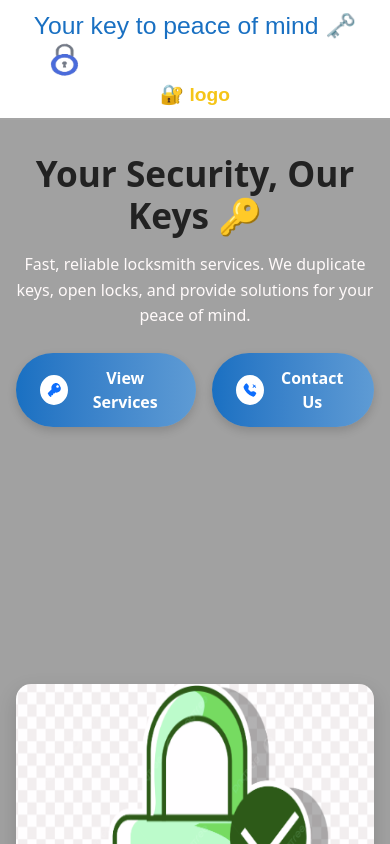
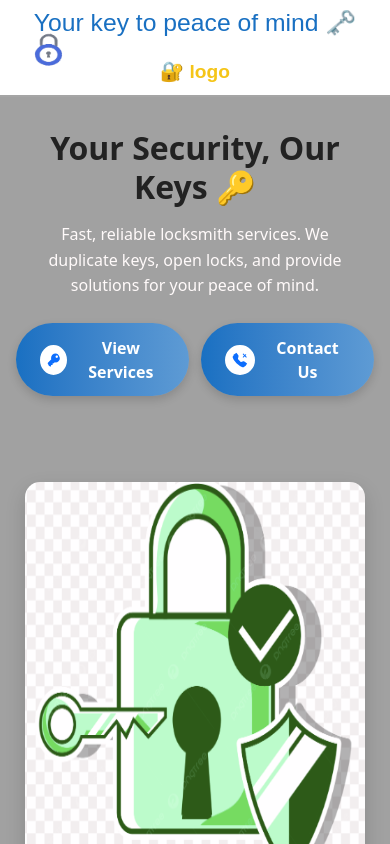
Before and after one commit to RebeMustelierTrinchet/looksmith, a React (Create React App) app: page /faq in a window 390 px wide. Shown: the top 844 px of the page. Built offline with nearby package versions, Linux system fonts and the light colour scheme.

Commit message:
mobile view update

```diff
--- a/src/component/Abaout_Us/abaut_us.module.css
+++ b/src/component/Abaout_Us/abaut_us.module.css
@@ -1,12 +1,13 @@
 .about_container {
   display: grid;
-  grid-template-columns: 1fr 1fr;
+  grid-template-columns: 1fr 1fr; /* Dos columnas en desktop */
   gap: 40px;
   align-items: center;
   padding: 60px 10%;
   background-color: rgba(46, 46, 46, 0.449);
 }
 
+/* Texto */
 .text_container {
   font-family: Arial, sans-serif;
 }
@@ -24,6 +25,7 @@
   margin-bottom: 15px;
 }
 
+/* Imagen */
 .image_container img {
   width: 100%;
   max-width: 450px;
@@ -31,7 +33,7 @@
   box-shadow: 0 6px 12px rgba(0,0,0,0.1);
 }
 
-
+/* Estilos generales de títulos y subtítulos */
 .title {
   font-size: 2.8rem;
   font-weight: 800;
@@ -39,10 +41,62 @@
   margin-bottom: 1rem;
 }
 
-
 .subtitle {
   font-size: 1.2rem;
   color: #fffafa !important;
   margin-bottom: 1.5rem;
   line-height: 1.6;
 }
+
+/* ========================= */
+/* 📱 VISTA MÓVIL (≤768px) */
+/* ========================= */
+@media (max-width: 768px) {
+  .about_container {
+    grid-template-columns: 1fr; /* Una columna en móvil */
+    padding: 40px 5%;
+    gap: 30px;
+    text-align: center;
+  }
+
+  .text_container h2 {
+    font-size: 2rem;
+  }
+
+  .text_container p {
+    font-size: 1rem;
+  }
+
+  .image_container img {
+    max-width: 80%; /* Ajusta tamaño de imagen en móvil */
+    margin: 0 auto;
+
+  }
+
+  .image_container{
+     order: -1;
+  }
+}
+
+/* ========================= */
+/* 📱 VISTA TABLET (769px – 1024px) */
+/* ========================= */
+@media (min-width: 769px) and (max-width: 1024px) {
+  .about_container {
+    grid-template-columns: 1fr 1fr; /* Mantiene dos columnas */
+    gap: 30px;
+    padding: 50px 8%;
+  }
+
+  .text_container h2 {
+    font-size: 2.4rem;
+  }
+
+  .text_container p {
+    font-size: 1.1rem;
+  }
+
+  .image_container img {
+    max-width: 90%;
+  }
+}
--- a/src/component/action/action.js
+++ b/src/component/action/action.js
@@ -64,8 +64,8 @@ export default function Action({
         </p>
       </div>
       </div>
-      <div className={styles.img}>
-        <img src={img}/>
+      <div className={styles.img_cnt}>
+        <img className={styles.img} src={img}/>
       </div>
     </section>
   );
--- a/src/component/action/action.module.css
+++ b/src/component/action/action.module.css
@@ -141,8 +141,11 @@
     text-align: center;
     padding: 0.9rem 1rem;
   }
+  .img_cnt{
+    width: 90% !important;
+  }
   .img{
-    width: 90%;
+    width: 100% !important;
 
   }
 }
--- a/src/component/hero/hero.module.css
+++ b/src/component/hero/hero.module.css
@@ -133,4 +133,63 @@
   .actions {
     justify-content: center;
   }
+  .hero{
+    min-height: 50vh;
+  }
+  .textBox{
+    max-height: 38vh;
+  }
 }
+
+
+
+/* ====================== */
+/* 📱 Mobile (≤768px) */
+/* ====================== */
+@media (max-width: 768px) {
+  .container {
+    flex-direction: column;
+    text-align: center;
+    justify-content: center;
+  }
+
+  .title {
+    font-size: 2rem;
+  }
+
+  .subtitle {
+    font-size: 1rem;
+    padding: 0 1rem;
+  }
+
+  .actions {
+    justify-content: center;
+    gap: 0.8rem;
+  }
+
+  .cta {
+    width: 100%;   /* 🔹 Botones ocupan todo el ancho en móvil */
+    max-width: 280px;
+  }
+
+  .image {
+    max-width: 95%;
+  }
+}
+
+/* ====================== */
+/* 📱 Tablet (769px–1024px) */
+/* ====================== */
+@media (min-width: 769px) and (max-width: 1024px) {
+  .title {
+    font-size: 2.4rem;
+  }
+
+  .subtitle {
+    font-size: 1.1rem;
+  }
+
+  .image {
+    max-width: 90%;
+  }
+}
--- a/src/component/politics/politics.module.css
+++ b/src/component/politics/politics.module.css
@@ -1,13 +1,13 @@
 .about_container {
   display: grid;
-  grid-template-columns: 1fr 1fr;
+  grid-template-columns: 1fr 1fr; /* Dos columnas en desktop */
   gap: 40px;
-  align-items: center;
+  align-items: start;
   padding: 60px 10%;
   background-color: rgba(46, 46, 46, 0.449);
-  /* border-top: 3px solid black; */
 }
 
+/* Texto */
 .text_container {
   font-family: Arial, sans-serif;
 }
@@ -18,20 +18,26 @@
   color: #222;
 }
 
+.text_container h3 {
+  font-size: 1.4rem;
+  color: #222;
+  font-weight: 600;
+  margin-top: 20px;
+  margin-bottom: 10px;
+}
+
 .text_container p {
   font-size: 1.1rem;
   line-height: 1.6;
-  color: #555;
+  color: #fffafa;
   margin-bottom: 15px;
 }
 
-.image_container img {
-  width: 100%;
-  max-width: 450px;
-  border-radius: 12px;
-  box-shadow: 0 6px 12px rgba(0,0,0,0.1);
+.texts {
+  font-size: 1.2rem;
+  color: white !important;
+  margin-bottom: 1.7rem;
 }
-
 
 .title {
   font-size: 2.8rem;
@@ -40,18 +46,70 @@
   margin-bottom: 1rem;
 }
 
-
-.subtitle {
-  font-size: 1.2rem;
-  color: black !important;
-  /* margin-bottom: 1.5rem; */
-  font-weight: 600;
-  line-height: 0.5;
+/* Imagen */
+.image_container img {
+  width: 100%;
+  max-width: 450px;
+  border-radius: 12px;
+  box-shadow: 0 6px 12px rgba(0,0,0,0.1);
 }
 
-.texts {
-  font-size: 1.2rem;
-  color: white !important;
-  margin-bottom: 1.7rem;
-  /* line-height: 0.5; */
+/* ========================= */
+/* 📱 Mobile (≤768px) */
+/* ========================= */
+@media (max-width: 768px) {
+  .about_container {
+    grid-template-columns: 1fr; /* Una columna */
+    padding: 40px 5%;
+    gap: 30px;
+    text-align: center;
+  }
+
+  .text_container h2 {
+    font-size: 2rem;
+  }
+
+  .text_container h3 {
+    font-size: 1.2rem;
+    margin-top: 15px;
+    margin-bottom: 8px;
+  }
+
+  .text_container p,
+  .texts {
+    font-size: 1rem;
+  }
+
+  .image_container img {
+    max-width: 80%;
+    margin: 0 auto;
+  }
 }
+
+/* ========================= */
+/* 📱 Tablet (769px – 1024px) */
+/* ========================= */
+@media (min-width: 769px) and (max-width: 1024px) {
+  .about_container {
+    grid-template-columns: 1fr 1fr;
+    gap: 30px;
+    padding: 50px 8%;
+  }
+
+  .text_container h2 {
+    font-size: 2.4rem;
+  }
+
+  .text_container h3 {
+    font-size: 1.3rem;
+  }
+
+  .text_container p,
+  .texts {
+    font-size: 1.1rem;
+  }
+
+  .image_container img {
+    max-width: 90%;
+  }
+}
--- a/src/component/testimonials/testimonials.js
+++ b/src/component/testimonials/testimonials.js
@@ -25,6 +25,20 @@ export default function Testimonials() {
         spaceBetween={30}
         pagination={{ clickable: true }}
         modules={[Pagination]}
+        breakpoints={{
+          '@0.00': {
+            slidesPerView: 1,
+            spaceBetween: 10,
+          },
+          '@0.75': {
+            slidesPerView: 2,
+            spaceBetween: 20,
+          },
+          '@1.00': {
+            slidesPerView: 3,
+            spaceBetween: 30,
+          },
+        }}
         className={styles.mySwiper}
       >
         {testimonials.map((t, index) => (
--- a/src/pages/navbar/navbar.module.css
+++ b/src/pages/navbar/navbar.module.css
@@ -1,4 +1,5 @@
 @import "./../../component/colors.module.css";
+
 .navbar {
   display: flex;
   align-items: center;
@@ -10,16 +11,18 @@
   position: relative;
   z-index: 1000;
   font-family: "Poppins", sans-serif;
+  flex-wrap: wrap;
 }
 
-/* Botón candado */
+/* Botón candado (fijo en pantalla) */
 .lockButton {
   background: transparent;
   border: none;
   cursor: pointer;
   z-index: 1100;
-
   position: fixed;
+  top: 13px;  /* 🔹 Ajusta según quieras */
+  left: 20px; /* 🔹 En móvil lo mandamos abajo */
 }
 
 .lockButton img {
@@ -37,7 +40,8 @@
   position: fixed;
   top: 0;
   left: -260px;
-  width: 200px;
+  width: 220px;
+  max-width: 80%;
   height: 100vh;
   background: #222;
   padding-top: 4rem;
@@ -64,13 +68,12 @@
 }
 
 .sidebar a:hover {
-  background: var( --color-accent-blue);
+  background: var(--color-accent-blue);
   color: #f5f2f2 !important;
   border-radius: 8px;
-  font-size: 1.4rem;
+  font-size: 1.3rem;
 }
 
-/* Sidebar abierto */
 .sidebar.open {
   left: 0;
 }
@@ -81,20 +84,23 @@
   text-align: center;
   font-size: 1.3rem;
   font-weight: bold;
-  color: var( --color-accent-blue);
+  color: var(--color-accent-blue);
   animation: fadeIn 0.5s ease-in-out;
+  padding: 0 1rem;
 }
 
 @keyframes fadeIn {
-  from {
-    opacity: 0.4;
-  }
-  to {
-    opacity: 1;
-  }
+  from { opacity: 0.4; }
+  to { opacity: 1; }
 }
 
-/* Logo derecha */
+/* Logo */
+.logo {
+  display: flex;
+  justify-content: center;
+  align-items: center;
+}
+
 .logo a {
   color: #f5c518;
   font-weight: bold;
@@ -104,62 +110,52 @@
 }
 
 .active {
-  color:var( --color-accent-blue)!important;
+  color: var(--color-accent-blue)!important;
 }
-
 
 /* ===================== */
 /* 📱 VISTA MÓVIL */
 /* ===================== */
 @media (max-width: 768px) {
   .navbar {
-    flex-direction:row !important; /* Se apilan los elementos */
-    flex-wrap: wrap;
-    /* align-items: center; */
     padding: 0.5rem 1rem;
-    position: relative;
+    flex-direction: column;
+    text-align: center;
   }
 
-  /* Frase arriba del todo */
   .centerText {
-    order: -1; /* se pone primero */
-    /* margin-bottom: 0.8rem; */
-    font-size: 1.2rem;
-    display:block;
-    text-align: center;
-    width: 1000px!important;
-    height: 65px;
-    justify-content: center;
-    align-items: center;
-    padding: 3px;
-
-
+    order: -1;
+    font-size: 1rem;
+    margin-bottom: 0.5rem;
+    width: 100%;
   }
 
-  /* Candado y logo juntos en la parte de abajo */
+  /* 🔹 El candado fijo pasa a la esquina inferior izquierda */
   .lockButton {
-    order: 1;
-    margin: 20px;
+    top: 23px;
+    /* bottom: 20px;
+    left: 20px; */
   }
 
   .logo {
     order: 2;
-    margin-top: 0.5rem;
-    width: 300px;
-    display: flex;
-    margin-left: auto;
-    margin-right: auto;
-    text-align: center;
-    justify-content: center;
+    margin-top: 0.3rem;
   }
-
-  /* .navbar > * {
-    width: 100%; /* Cada bloque ocupa todo el ancho
-    display: flex;
-    justify-content: center;
-  } */
 
   .logo a {
     font-size: 1.2rem;
   }
 }
+
+/* ===================== */
+/* 📱 VISTA TABLET */
+/* ===================== */
+@media (min-width: 769px) and (max-width: 1024px) {
+  .centerText {
+    font-size: 1.2rem;
+  }
+
+  .logo a {
+    font-size: 1.3rem;
+  }
+}
```
